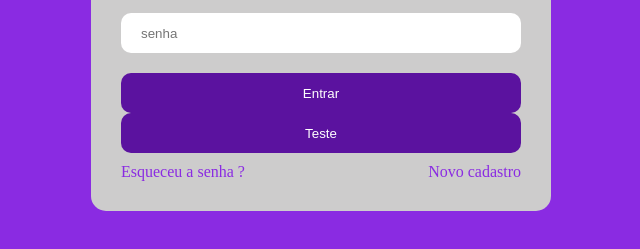
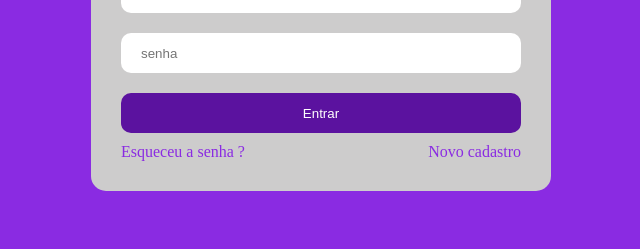
Before and after one commit to JoranManoel/aula01, a plain HTML site: page index.html in a window 1280 px wide. Shown: the part 383-632 px from the top of the page, without its empty margins (319-959 px from the left). Drawn offline with Linux system fonts and the light colour scheme.

Commit message:
Apaguei o botão teste

```diff
--- a/index.html
+++ b/index.html
@@ -13,7 +13,6 @@
         <input type="text" name="user" id="" placeholder="e-mail">
         <input type="password" name="pass" id="" placeholder="senha">
         <button>Entrar </button>
-        <button>Teste</button>
         <div class="apoio">
             <a href="">Esqueceu a senha ?</a>
             <a href="">Novo cadastro</a>
```
